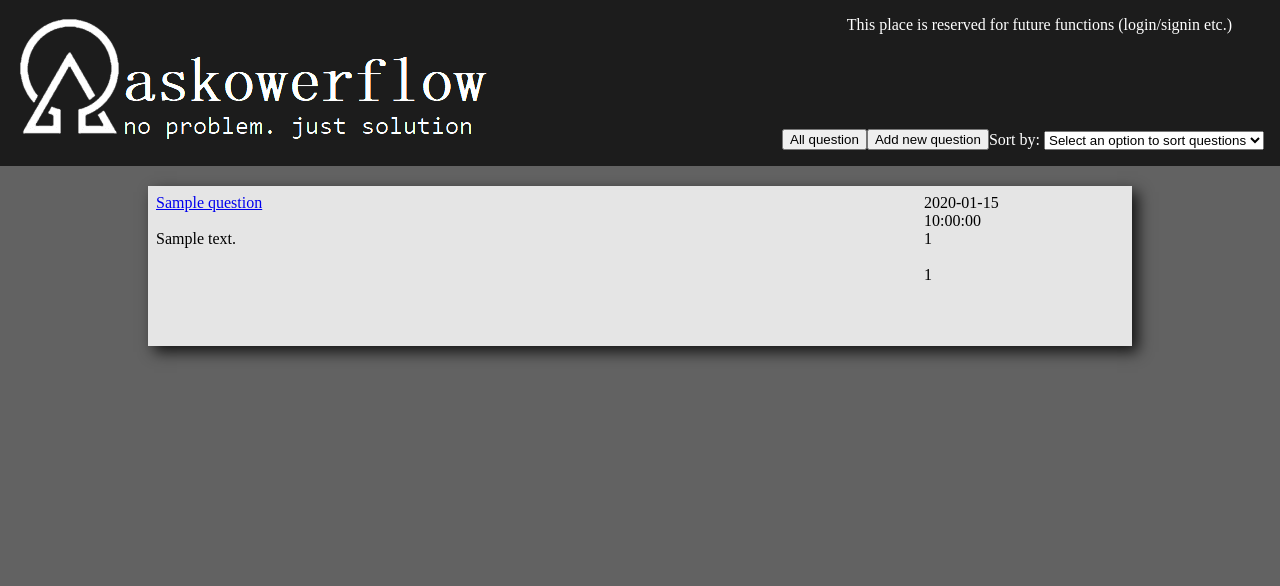
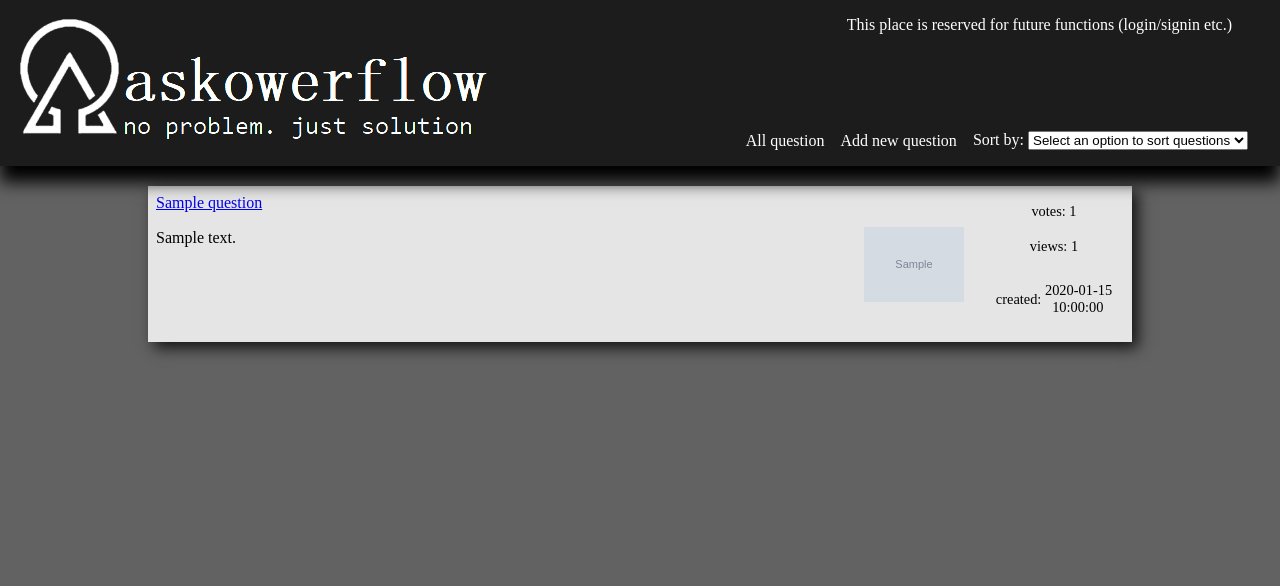
Before and after one commit to CodecoolGlobal/ask-mate-3-python-mllorand, a Flask app: template templates/index.html in a window 1280 px wide. Shown: the top 586 px of the page. Run offline with Flask 2, Linux system fonts and the light colour scheme; the template is opened without the code that fills it: most values are stand-ins (such as "Sample title", 1, 10 or a date in 2020); grey boxes marked "Sample" are stand-in pictures.

Commit message:
add basic query_builder
-main page fix
-list page fix
-solve sort in all question

```diff
--- a/server.py
+++ b/server.py
@@ -9,15 +9,28 @@ app.config['UPLOAD_FOLDER'] = './uploaded_files'
 
 @app.route("/")
 def main():
-    questions = data_manager.get_table('question', limit='5',
+    column_names = data_manager.get_column_names('question')
+    questions = data_manager.get_table(table='question',
                                        sort_by='submission_time',
-                                       order='desc')
-    return render_template("index.html", questions=questions)
+                                       order='desc',
+                                       limit='5')
+    return render_template("index.html",
+                           questions=questions,
+                           columns=column_names)
 
 
 @app.route("/list")
 def list():
-    return render_template("index.html", questions=data_manager.get_all_records('question'))
+    column_names = data_manager.get_column_names('question')
+    if not request.args:
+        questions = data_manager.get_table(table='question',
+                                           columns=column_names)
+    else:
+        questions = data_manager.get_table(table='question',
+                                           columns=column_names,
+                                           sort_by=request.args['sort_by'],
+                                           order=request.args['order'])
+    return render_template("index.html", questions=questions, columns=column_names)
 
 
 @app.route("/question/<question_id>")
--- a/static/css/main.css
+++ b/static/css/main.css
@@ -1,5 +1,6 @@
 :root {
     color: white;
+    --fc: white;
     --sc: #a8a8a8;
     --fbg: #1c1c1c;
     --sbg: #626262;
@@ -38,7 +39,9 @@ body {
     grid-template-areas:
         'logo upper-nav'
         'logo lower-nav';
+    box-shadow: 0 16px 16px rgba(0,0,0,1);
 }
+
 .header-logo{
     grid-area: logo;
 }
@@ -50,11 +53,40 @@ body {
 .navbar-custom-container{
     grid-area: lower-nav;
 }
-.main-nav{
+.main-nav {
     display: flex;
     height: 100%;
     justify-content: flex-end;
     align-items: flex-end;
+}
+
+.main-nav a{
+    text-decoration: none;
+    color: var(--fc);
+}
+
+.main-nav div{
+    margin-right: 1em;
+}
+
+.main-nav a:hover {
+    color: var(--sc) ;
+}
+
+.main-nav a:before {
+    position: relative;
+    top: -4px;
+    content: "";
+    display: block;
+    border-radius: 2px;
+    height: 4px;
+    background-color: var(--sc);
+    transform: scale(0,1);
+    transition: transform ease-in-out 200ms;
+}
+
+.main-nav a:hover::before {
+    transform: scale(1,1);
 }
 
 .content-container {
@@ -77,16 +109,16 @@ body {
     color: var(--cardc);
     background-color: var(--cardbg);
     display: grid;
-    grid-template-columns: auto 200px;
-    grid-template-rows: 1fr 1fr 1fr 1fr;
+    grid-template-columns: auto 140px 140px;
+    grid-template-rows: 1fr 1fr 2fr;
     grid-template-areas:
-        'title smt'
-        'message vote-number'
-        'message view-number'
-        'message .';
+        'title image vote-number'
+        'message image view-number'
+        'message image smt';
     margin: 20px;
     padding: 0.5em;
     box-shadow: 6px 6px 14px rgba(0,0,0,0.8);
+    min-height: 140px;
 }
 .question-card_for_one{
     color: var(--cardc);
@@ -106,10 +138,13 @@ body {
 .question-card_for_comment{
     color: var(--cardc);
     background-color: var(--cardbg);
-    margin: 20px;
+    margin-right: auto;
     padding: 0.5em;
-    width: 242px;   /* FIX ME!!!! */
+    width: 260px;   /* FIX ME!!!! */
     box-shadow: 6px 6px 14px rgba(0,0,0,0.8);
+}
+.question-card_for_comment textarea{
+    width: auto;
 }
 .card-title{
     grid-area: title;
@@ -125,6 +160,28 @@ body {
 }
 .card-view-number{
     grid-area: view-number;
+}
+.card-smt,
+.card-view-number,
+.card-vote-number{
+    font-size:0.9em ;
+    display: flex;
+    justify-content: center;
+    align-items: center;
+}
+.card-image{
+    margin: auto;
+    max-width: 100px;
+    max-height: 100px;
+    grid-area: image;
+    transform: scale(1,1);
+    transition: transform ease-in-out 200ms 500ms;
+    z-index: 1;
+}
+.card-image:hover{
+    grid-area: image;
+    transform: scale(2.5,2.5);
+    z-index: 2;
 }
 .main_table table{
     width: 99%;
--- a/templates/index.html
+++ b/templates/index.html
@@ -2,8 +2,8 @@
 {% block page_title %}Home{% endblock %}
 {% block navbar %}
 <div class="main-nav">
-    <div><button onclick="location.href='/list'" type="submit">All question</button></div>
-    <div><button onclick="location.href='/add-question'" type="submit">Add new question</button></div>
+    <div><a href="/list" type="submit">All question</a></div>
+    <div><a href="/add-question" type="submit">Add new question</a></div>
 <div>
     <label for="sort_by">Sort by:</label>
     <select onchange="location = this.value" name="sort_by" id="sort_by">
@@ -14,11 +14,9 @@
                 {{ request.args["sort_by"].replace("_", " ").title()+"("+request.args["order"]+")" }}
             </option>
         {% endif %}
-        {% for option in header %}
-            {% if option not in ["id","image"] %}
-                <option value="/list?sort_by={{ option }}&order=asc">{{ option.replace("_", " ").title() }}(asc)</option>
-                <option value="/list?sort_by={{ option }}&order=desc">{{ option.replace("_", " ").title() }}(desc)</option>
-            {% endif %}
+        {% for column in columns if column not in ['id','image'] %}
+            <option value="/list?sort_by={{ column }}&order=asc">{{ column.replace('_', ' ').capitalize() }}(asc)</option>
+            <option value="/list?sort_by={{ column }}&order=desc">{{ column.replace('_', ' ').capitalize() }}(desc)</option>
         {% endfor %}
     </select>
 </div>
@@ -30,9 +28,10 @@
         <div class="question-card">
             <div class="card-title"><a href="/question/{{question.id}}">{{ question.title }}</a></div>
             <div class="card-message">{{ question.message }}</div>
-            <div class="card-vote-number">{{ question.vote_number }}</div>
-            <div class="card-view-number">{{ question.view_number }}</div>
-            <div class="card-smt">{{ question.submission_time.date() }}<br>{{ question.submission_time.time() }}</div>
+            <div class="card-vote-number">votes: {{ question.vote_number }}</div>
+            <div class="card-view-number">views: {{ question.view_number }}</div>
+            <img class="card-image" src="../static/{{ question.image }}">
+            <div class="card-smt"><label for ="card-smt" >created:&nbsp;</label><span id="card-smt">{{ question.submission_time.date() }}<br>&ensp;{{ question.submission_time.time() }}</span></div>
         </div>
     {% endfor %}
 {% endblock %}
```
Also changed, not shown: data_manager.py (+18 -13 lines), 1 other file.
